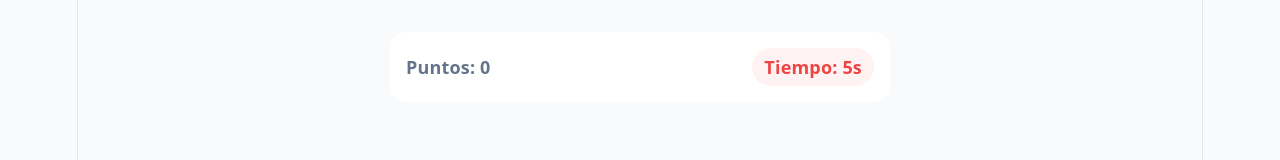
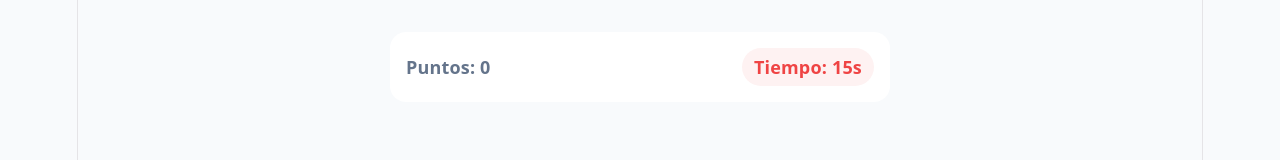
Before and after one commit to scargnelutti/unq-ui-santino-cargnelutti-trabajo-final, a React (Vite) app: page / in a window 1280 px wide. Shown: the top 160 px of the page. Built offline with nearby package versions, Linux system fonts and the light colour scheme.

Commit message:
dejo timer en 15 segundos

```diff
--- a/src/App.jsx
+++ b/src/App.jsx
@@ -16,7 +16,7 @@ function App() {
   const [isWordRepeated, setIsWordRepeated] = useState(false);
   const [isLoading, setIsLoading] = useState(false);
 
-  const [timeLeft, setTimeLeft] = useState(5);
+  const [timeLeft, setTimeLeft] = useState(15);
   const [isTimerActive, setIsTimerActive] = useState(false);
   const [resetTrigger, setResetTrigger] = useState(0);
   const intervalRef = useRef(null);
@@ -24,7 +24,7 @@ function App() {
   useEffect(() => {
     if (!isTimerActive || gameOver) return;
 
-    setTimeLeft(5);
+    setTimeLeft(15);
     intervalRef.current = setInterval(() => {
       setTimeLeft((prevTime) => {
         if (prevTime <= 1) {
@@ -99,7 +99,7 @@ function App() {
     setPoints(0);
     setUsedWords([]);
     setIsWordRepeated(false);
-    setTimeLeft(5);
+    setTimeLeft(15);
     setIsTimerActive(false);
     setResetTrigger(0);
     setIsLoading(false);
```
